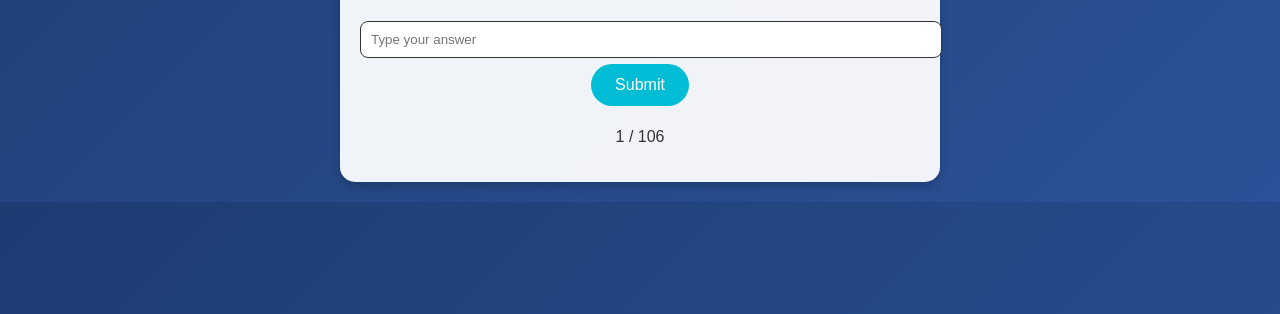
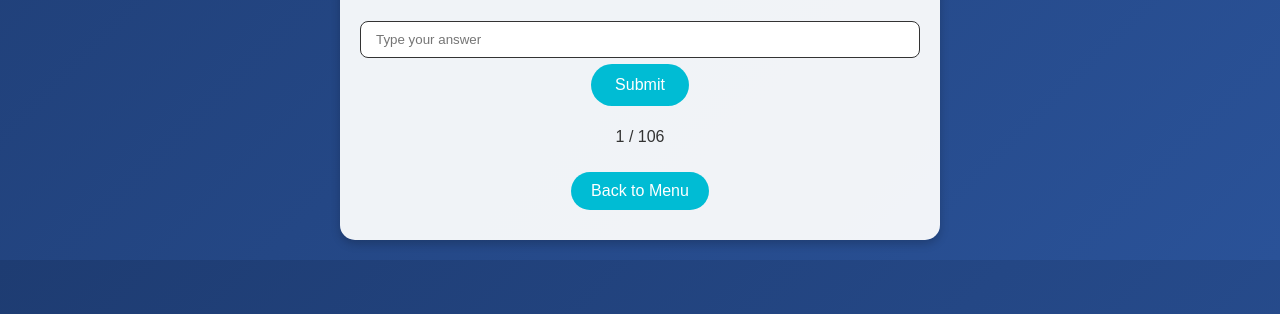
Before and after one commit to KilianDeNorreBit/Quiz_git, a plain HTML site: page index.html in a window 1280 px wide. Both pictures are taken after a click on the button "ALLE QUIZZEN". Shown: the part 486-800 px from the top of the page. Drawn offline with Linux system fonts and the light colour scheme.

```diff
--- a/index.html
+++ b/index.html
@@ -30,8 +30,11 @@
 
         <button id="next-btn" class="hidden">Next</button>
         <p id="progress"></p>
+        <button id="returnBtn" class="return-btn">Back to Menu</button>
+
       </div>
     </div>
+
 
     <div id="result" class="hidden">
       <h2>✅ Quiz Completed!</h2>
--- a/script.js
+++ b/script.js
@@ -24,6 +24,7 @@
 const finalScore = document.getElementById("final-score");
 const scoreboardDiv = document.getElementById("scoreboard");
 const quizButtons = document.getElementById("quiz-buttons");
+const returnBtn = document.getElementById('returnBtn');
 
 function shuffle(array) {
   return array.map(a => ({ sort: Math.random(), value: a }))
@@ -162,3 +163,7 @@
 });
 
 showMenu();
+
+returnBtn.addEventListener('click', () => {
+  showMenu();
+});
--- a/style.css
+++ b/style.css
@@ -63,12 +63,16 @@
 }
 
 #open-input {
-  width: 100%;
+width: 100%;
   padding: 10px;
   border-radius: 8px;
   border: 1px solid #333;
   margin-top: 10px;
+  box-sizing: border-box; /* Include padding and border in width calculation */
+  padding-left: 15px;  /* Optional: Add more space on the left */
+  padding-right: 15px; /* Optional: Add more space on the right */
 }
+
 
 #question-image {
   width: 100%;
@@ -87,3 +91,18 @@
   color: #fff;
   margin: 3px 0;
 }
+
+.return-btn {
+  background-color: #00bcd4;
+  border: none;
+  color: #fff;
+  padding: 10px 20px;
+  margin: 10px;
+  border-radius: 20px;
+  cursor: pointer;
+  transition: background 0.3s;
+}
+
+.return-btn:hover {
+  background-color: #0198a3;
+}
```
